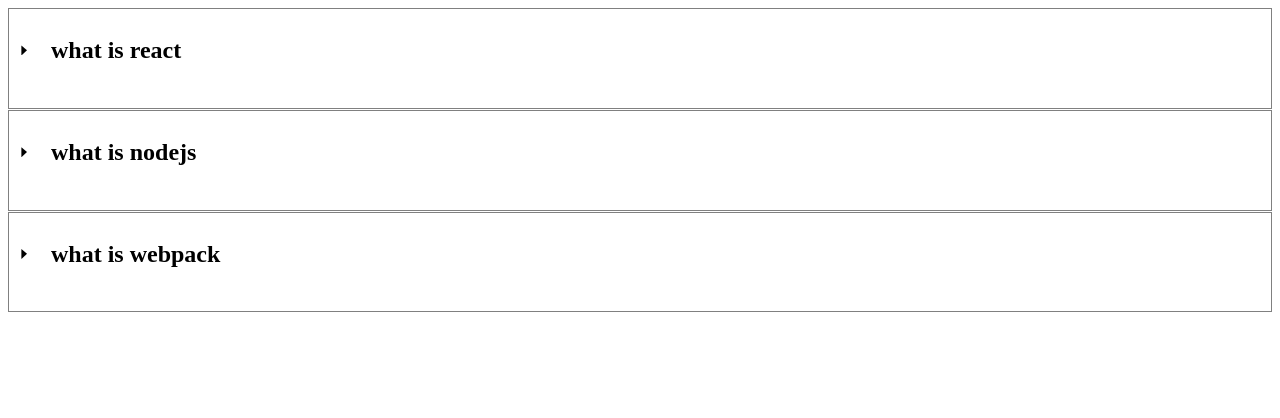
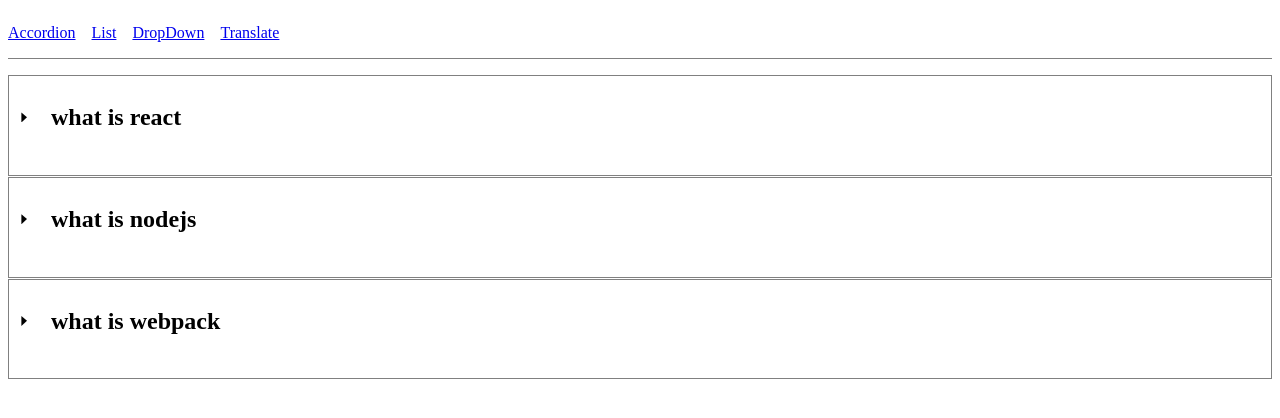
Before and after one commit to yosrimhamdi/drop-down-react, a React (Create React App) app: page / in a window 1280 px wide. Shown: the top 418 px of the page. Built offline with nearby package versions, Linux system fonts and the light colour scheme.

Commit message:
updated file structure.

```diff
--- a/src/App.js
+++ b/src/App.js
@@ -1,13 +1,15 @@
 import React from 'react';
 import { BrowserRouter as Router, Switch, Route } from 'react-router-dom';
 
-import Accordion from './components/Accordion';
+import Accordion from './components/Accordion/Accordion';
 import List from './components/List';
 import DropDown from './components/DropDown';
 import Translate from './components/Translate';
+import Nav from './components/Nav/Nav';
 
 const App = () => (
   <Router>
+    <Nav />
     <Switch>
       <Route path="/" exact component={Accordion} />
       <Route path="/list" component={List} />
--- a/src/components/Accordion.js
+++ b/src/components/Accordion/Accordion.js
@@ -1,6 +1,6 @@
 import React, { useState } from 'react';
 
-import Bellow from './Bellow';
+import Bellow from '../Bellow/Bellow';
 import items from './items';
 
 const Accordion = () => {
--- /dev/null
+++ b/src/components/Nav/Nav.js
@@ -0,0 +1,15 @@
+import React from 'react';
+import { Link } from 'react-router-dom';
+
+import './Nav.sass';
+
+const Nav = () => (
+  <div className="nav">
+    <Link to="/">Accordion</Link>
+    <Link to="/list">List</Link>
+    <Link to="/drop-down">DropDown</Link>
+    <Link to="/translate">Translate</Link>
+  </div>
+);
+
+export default Nav;
--- /dev/null
+++ b/src/components/Nav/Nav.sass
@@ -0,0 +1,7 @@
+.nav
+  padding: 1em 0
+  margin-bottom: 1em
+  border-bottom: 1px solid grey
+
+  a
+    margin-right: 1em
```
Also changed, not shown: src/components/Accordion/items.js (renamed from src/components/items.js), src/components/Bellow/Bellow.js (renamed from src/components/Bellow.js), src/components/Bellow/Bellow.sass (renamed from src/components/Bellow.sass).
